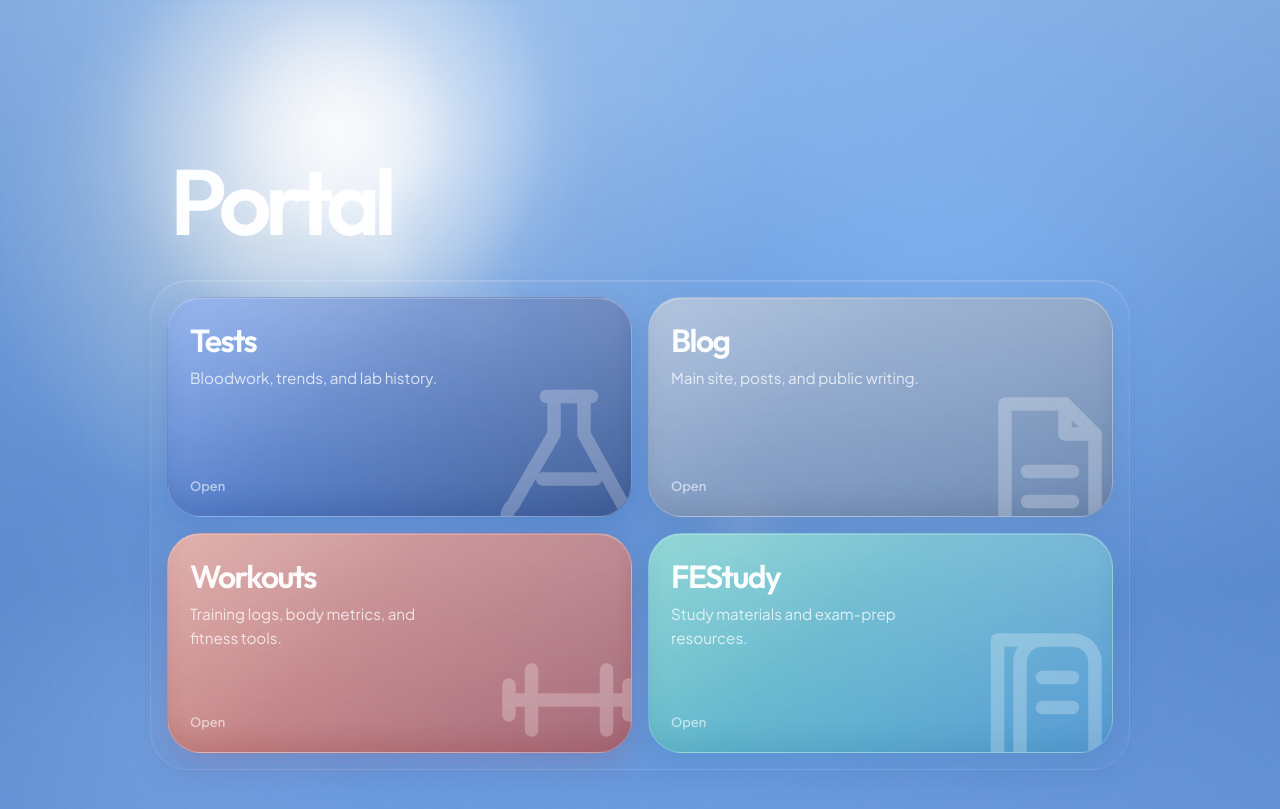
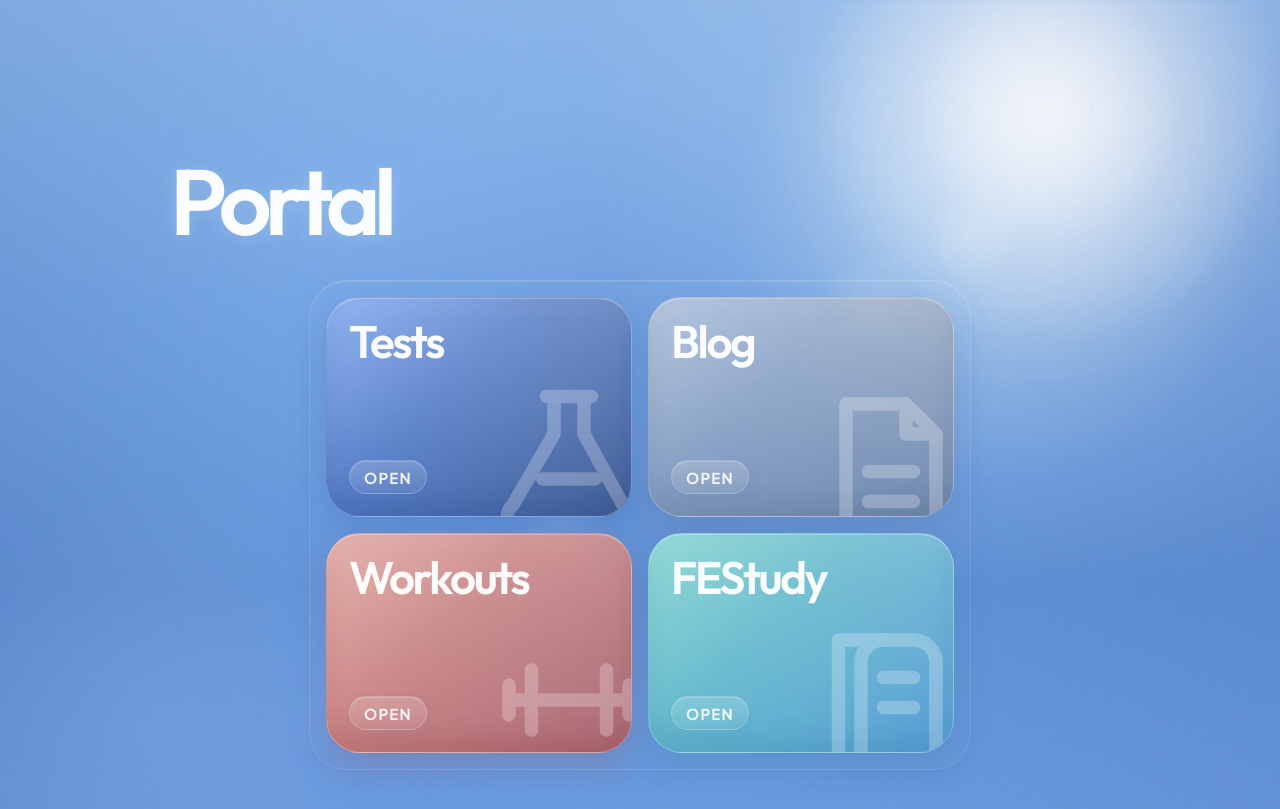
Before and after one commit to 0sps/sull1van.com, a Jekyll site: the page links/index.html, which Jekyll copies as it is, in a window 1280 px wide. Shown: the top 809 px of the page. Built offline with Jekyll 4.4.1, drawn with Linux system fonts in a browser that asks for light colours.

```diff
--- a/links/index.html
+++ b/links/index.html
@@ -38,9 +38,9 @@
         html {
             min-height: 100%;
             background:
-                radial-gradient(circle at 26% 14%, rgba(255, 255, 255, 0.95), rgba(255, 255, 255, 0.12) 18%, transparent 36%),
-                radial-gradient(circle at 20% 28%, rgba(255, 247, 210, 0.32), transparent 22%),
-                radial-gradient(circle at 78% 24%, rgba(144, 196, 255, 0.28), transparent 34%),
+                radial-gradient(circle at 82% 12%, rgba(255, 255, 255, 0.95), rgba(255, 255, 255, 0.12) 18%, transparent 36%),
+                radial-gradient(circle at 78% 24%, rgba(255, 247, 210, 0.32), transparent 22%),
+                radial-gradient(circle at 24% 24%, rgba(144, 196, 255, 0.24), transparent 34%),
                 radial-gradient(circle at 24% 74%, rgba(125, 178, 255, 0.16), transparent 26%),
                 linear-gradient(180deg, #8db8eb 0%, #6f9edd 34%, #5f8fd3 65%, #6f9fe2 100%);
             background-color: #76a3e0;
@@ -73,10 +73,10 @@
         .flare {
             z-index: -3;
             background:
-                radial-gradient(circle at 26% 14%, rgba(255, 255, 255, 0.95), rgba(255, 255, 255, 0.22) 10%, transparent 22%),
-                radial-gradient(circle at 30% 28%, rgba(255, 255, 255, 0.18), transparent 4%),
-                radial-gradient(circle at 38% 36%, rgba(255, 255, 255, 0.14), transparent 5%),
-                radial-gradient(circle at 58% 58%, rgba(255, 255, 255, 0.12), transparent 6%);
+                radial-gradient(circle at 82% 12%, rgba(255, 255, 255, 0.95), rgba(255, 255, 255, 0.22) 10%, transparent 22%),
+                radial-gradient(circle at 76% 26%, rgba(255, 255, 255, 0.18), transparent 4%),
+                radial-gradient(circle at 68% 34%, rgba(255, 255, 255, 0.14), transparent 5%),
+                radial-gradient(circle at 44% 58%, rgba(255, 255, 255, 0.12), transparent 6%);
             filter: blur(2px);
             opacity: 0.95;
         }
@@ -125,6 +125,9 @@
         }
 
         .tiles-panel {
+            width: fit-content;
+            max-width: 100%;
+            margin: 0 auto;
             padding: 16px;
             border-radius: 38px;
             background: linear-gradient(180deg, rgba(132, 178, 236, 0.08), rgba(101, 149, 220, 0.04));
@@ -136,8 +139,9 @@
         }
 
         .tiles-grid {
+            --tile-width: 306px;
             display: grid;
-            grid-template-columns: repeat(2, minmax(0, 1fr));
+            grid-template-columns: repeat(2, var(--tile-width));
             gap: 16px;
         }
 
@@ -148,18 +152,20 @@
             justify-content: space-between;
             min-height: 220px;
             padding: 22px;
+            width: 100%;
             border-radius: var(--radius-xl);
             color: var(--text);
             text-decoration: none;
             background:
-                linear-gradient(180deg, rgba(255, 255, 255, 0.18), rgba(255, 255, 255, 0.06)),
-                linear-gradient(180deg, rgba(120, 170, 236, 0.42), rgba(72, 122, 204, 0.34));
-            border: 1px solid rgba(255, 255, 255, 0.16);
-            border-top: 1.5px solid rgba(255, 255, 255, 0.24);
+                linear-gradient(180deg, rgba(255, 255, 255, 0.22), rgba(255, 255, 255, 0.08)),
+                linear-gradient(180deg, rgba(120, 170, 236, 0.46), rgba(72, 122, 204, 0.38));
+            border: 1px solid rgba(255, 255, 255, 0.18);
+            border-top: 1.5px solid rgba(255, 255, 255, 0.3);
             box-shadow:
-                inset 0 1px 0 rgba(255, 255, 255, 0.22),
-                inset 0 -12px 20px rgba(58, 98, 165, 0.12),
-                0 12px 24px rgba(72, 118, 192, 0.14);
+                inset 0 1px 0 rgba(255, 255, 255, 0.26),
+                inset 0 12px 18px rgba(255, 255, 255, 0.03),
+                inset 0 -14px 22px rgba(58, 98, 165, 0.14),
+                0 14px 28px rgba(72, 118, 192, 0.16);
             overflow: hidden;
             transform: translateY(18px) scale(0.985);
             opacity: 0;
@@ -175,7 +181,6 @@
         .tile:nth-child(2) { animation-delay: 90ms; }
         .tile:nth-child(3) { animation-delay: 180ms; }
         .tile:nth-child(4) { animation-delay: 270ms; }
-
         .tile::before {
             content: "";
             position: absolute;
@@ -188,9 +193,10 @@
         .tile:hover {
             transform: translateY(-5px) scale(1.01);
             box-shadow:
-                inset 0 1px 0 rgba(255, 255, 255, 0.28),
-                inset 0 -10px 18px rgba(71, 113, 184, 0.08),
-                0 18px 32px rgba(72, 118, 192, 0.18);
+                inset 0 1px 0 rgba(255, 255, 255, 0.3),
+                inset 0 12px 18px rgba(255, 255, 255, 0.04),
+                inset 0 -12px 20px rgba(71, 113, 184, 0.1),
+                0 18px 32px rgba(72, 118, 192, 0.2);
             filter: saturate(1.06) brightness(1.03);
         }
 
@@ -216,42 +222,46 @@
 
         .tile.tests {
             background:
-                linear-gradient(180deg, rgba(255, 255, 255, 0.24), rgba(255, 255, 255, 0.08)),
-                linear-gradient(135deg, rgba(76, 129, 232, 0.74), rgba(18, 40, 98, 0.62));
+                linear-gradient(180deg, rgba(255, 255, 255, 0.24), rgba(255, 255, 255, 0.09)),
+                linear-gradient(135deg, rgba(76, 129, 232, 0.78), rgba(18, 40, 98, 0.66));
             box-shadow:
-                inset 0 1px 0 rgba(255, 255, 255, 0.22),
-                inset 0 -12px 20px rgba(27, 56, 122, 0.14),
-                0 12px 24px rgba(30, 71, 156, 0.16);
+                inset 0 1px 0 rgba(255, 255, 255, 0.26),
+                inset 0 12px 18px rgba(255, 255, 255, 0.03),
+                inset 0 -14px 22px rgba(27, 56, 122, 0.16),
+                0 14px 28px rgba(30, 71, 156, 0.18);
         }
 
         .tile.blog {
             background:
-                linear-gradient(180deg, rgba(255, 255, 255, 0.24), rgba(255, 255, 255, 0.08)),
-                linear-gradient(135deg, rgba(156, 170, 192, 0.56), rgba(88, 97, 116, 0.46));
+                linear-gradient(180deg, rgba(255, 255, 255, 0.24), rgba(255, 255, 255, 0.09)),
+                linear-gradient(135deg, rgba(156, 170, 192, 0.6), rgba(88, 97, 116, 0.5));
             box-shadow:
-                inset 0 1px 0 rgba(255, 255, 255, 0.22),
-                inset 0 -12px 20px rgba(62, 69, 84, 0.12),
-                0 12px 24px rgba(79, 88, 112, 0.12);
+                inset 0 1px 0 rgba(255, 255, 255, 0.26),
+                inset 0 12px 18px rgba(255, 255, 255, 0.03),
+                inset 0 -14px 22px rgba(62, 69, 84, 0.14),
+                0 14px 28px rgba(79, 88, 112, 0.14);
         }
 
         .tile.workouts {
             background:
-                linear-gradient(180deg, rgba(255, 255, 255, 0.24), rgba(255, 255, 255, 0.08)),
-                linear-gradient(135deg, rgba(255, 134, 98, 0.7), rgba(193, 54, 39, 0.6));
+                linear-gradient(180deg, rgba(255, 255, 255, 0.24), rgba(255, 255, 255, 0.09)),
+                linear-gradient(135deg, rgba(255, 134, 98, 0.74), rgba(193, 54, 39, 0.64));
             box-shadow:
-                inset 0 1px 0 rgba(255, 255, 255, 0.22),
-                inset 0 -12px 20px rgba(138, 38, 29, 0.14),
-                0 12px 24px rgba(181, 53, 42, 0.14);
+                inset 0 1px 0 rgba(255, 255, 255, 0.26),
+                inset 0 12px 18px rgba(255, 255, 255, 0.03),
+                inset 0 -14px 22px rgba(138, 38, 29, 0.16),
+                0 14px 28px rgba(181, 53, 42, 0.16);
         }
 
         .tile.festudy {
             background:
-                linear-gradient(180deg, rgba(255, 255, 255, 0.24), rgba(255, 255, 255, 0.08)),
-                linear-gradient(135deg, rgba(88, 220, 184, 0.66), rgba(52, 145, 206, 0.58));
+                linear-gradient(180deg, rgba(255, 255, 255, 0.24), rgba(255, 255, 255, 0.09)),
+                linear-gradient(135deg, rgba(88, 220, 184, 0.7), rgba(52, 145, 206, 0.62));
             box-shadow:
-                inset 0 1px 0 rgba(255, 255, 255, 0.22),
-                inset 0 -12px 20px rgba(40, 104, 137, 0.14),
-                0 12px 24px rgba(41, 120, 154, 0.14);
+                inset 0 1px 0 rgba(255, 255, 255, 0.26),
+                inset 0 12px 18px rgba(255, 255, 255, 0.03),
+                inset 0 -14px 22px rgba(40, 104, 137, 0.16),
+                0 14px 28px rgba(41, 120, 154, 0.16);
         }
 
         .tile-icon {
@@ -276,12 +286,13 @@
 
         .tile-copy h2 {
             font-family: var(--font-heading);
-            font-size: 2rem;
+            font-size: 2.85rem;
             font-weight: 600;
             letter-spacing: -0.05em;
-            margin-bottom: 6px;
+            margin-bottom: 0;
             position: relative;
             z-index: 2;
+            line-height: 0.94;
         }
 
         .tile-copy p {
@@ -304,9 +315,21 @@
         }
 
         .tile-foot span {
-            color: var(--faint);
-            font-size: 0.8rem;
-            font-weight: 600;
+            display: inline-flex;
+            align-items: center;
+            min-height: 34px;
+            padding: 0 14px;
+            border-radius: var(--pill);
+            color: rgba(255, 255, 255, 0.9);
+            font-size: 0.94rem;
+            font-weight: 700;
+            letter-spacing: 0.08em;
+            text-transform: uppercase;
+            background: linear-gradient(180deg, rgba(255, 255, 255, 0.18), rgba(255, 255, 255, 0.08));
+            border: 1px solid rgba(255, 255, 255, 0.18);
+            box-shadow:
+                inset 0 1px 0 rgba(255, 255, 255, 0.2),
+                0 6px 14px rgba(65, 108, 177, 0.08);
         }
 
         @keyframes tile-in {
@@ -327,22 +350,25 @@
             }
 
             .tiles-panel {
+                width: 100%;
                 border-radius: 30px;
                 padding: 12px;
             }
 
             .tiles-grid {
+                --tile-width: 100%;
                 grid-template-columns: 1fr;
                 gap: 12px;
             }
 
             .tile {
+                width: 100%;
                 min-height: 180px;
                 padding: 18px;
             }
 
             .tile-copy h2 {
-                font-size: 1.7rem;
+                font-size: 2.25rem;
             }
         }
     </style>
@@ -371,7 +397,6 @@
                         </div>
                         <div class="tile-copy">
                             <h2>Tests</h2>
-                            <p>Bloodwork, trends, and lab history.</p>
                         </div>
                         <div class="tile-foot">
                             <span>Open</span>
@@ -389,7 +414,6 @@
                         </div>
                         <div class="tile-copy">
                             <h2>Blog</h2>
-                            <p>Main site, posts, and public writing.</p>
                         </div>
                         <div class="tile-foot">
                             <span>Open</span>
@@ -408,7 +432,6 @@
                         </div>
                         <div class="tile-copy">
                             <h2>Workouts</h2>
-                            <p>Training logs, body metrics, and fitness tools.</p>
                         </div>
                         <div class="tile-foot">
                             <span>Open</span>
@@ -426,7 +449,6 @@
                         </div>
                         <div class="tile-copy">
                             <h2>FEStudy</h2>
-                            <p>Study materials and exam-prep resources.</p>
                         </div>
                         <div class="tile-foot">
                             <span>Open</span>
```
Also changed, not shown: 1 other file.
